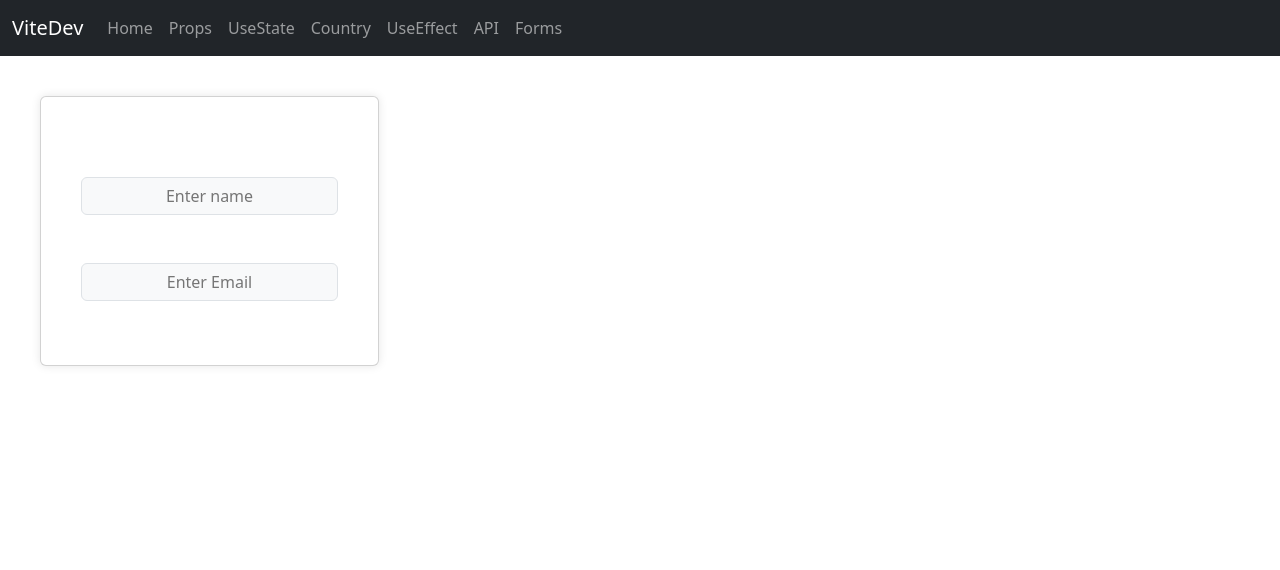
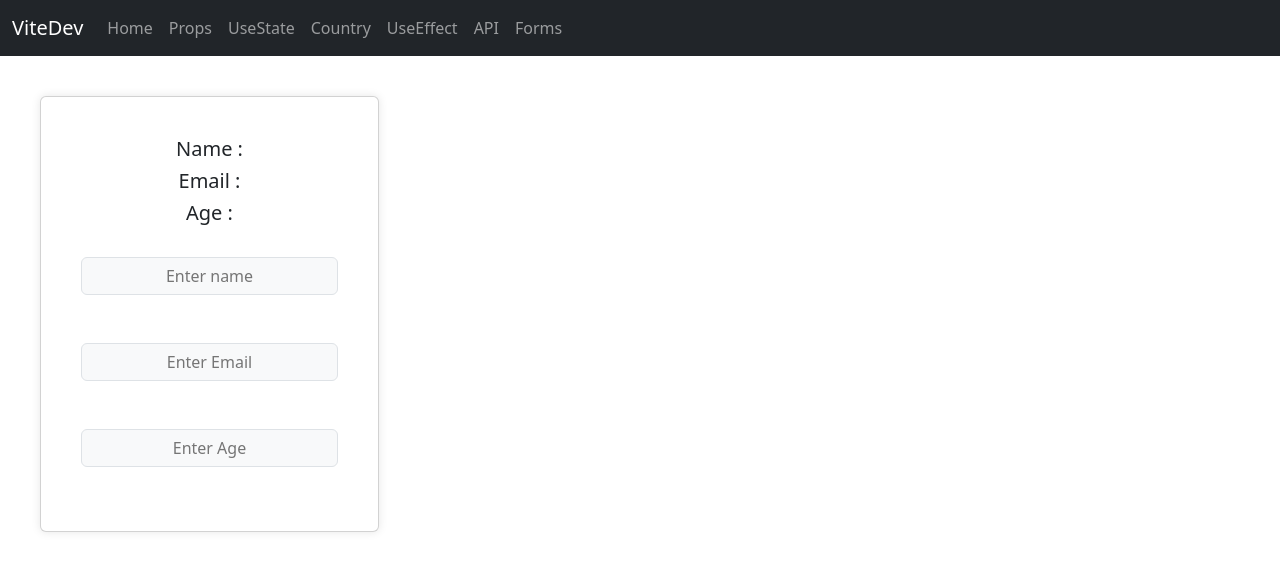
Before and after one commit to night-slayer18/vitedev, a React (Vite) app: page /form in a window 1280 px wide. Shown: the top 570 px of the page. Built offline with nearby package versions, Linux system fonts and the light colour scheme.

Commit message:
updated logic for forms.jsx

```diff
--- a/src/components/Forms.jsx
+++ b/src/components/Forms.jsx
@@ -1,19 +1,18 @@
 import { useState } from "react";
 const Forms = () => {
-    const [name, setName] = useState('')
-    const [email, setEmail] = useState('')
-    const onChangeName = (e) => {
-        setName(e.target.value)  // This will log the value entered in the input field. the target is the input field and the value is the value entered in the input field. do console.log(e) to see the whole event object.
-    }
-    const onChangeEmail = (e) => {
-        setEmail(e.target.value)
+    const [details, setDetails] = useState({name: '', email: '', age: ''})
+    const onChange = (e) => {
+        setDetails({...details, [e.target.name]: e.target.value})
+        console.log(details)
     }
   return (
     <div className="card">
-        <h5>{name}</h5>
-        <h5>{email}</h5>
-        <input value={name} onChange={onChangeName} type="text" className="input-group-text my-4" placeholder='Enter name'/>
-        <input value={email} onChange={onChangeEmail} type="text" className="input-group-text my-4" placeholder ='Enter Email' />
+        <h5>Name : {details.name}</h5>
+        <h5>Email : {details.email}</h5>
+        <h5>Age : {details.age}</h5>
+        <input name="name" value={details.name} onChange={onChange} type="text" className="input-group-text my-4" placeholder='Enter name'/>
+        <input name="email" value={details.email} onChange={onChange} type="text" className="input-group-text my-4" placeholder ='Enter Email' />
+        <input name="age" value={details.age} onChange={onChange} type="text" className="input-group-text my-4" placeholder ='Enter Age' />
     </div>
   )
 }
```
